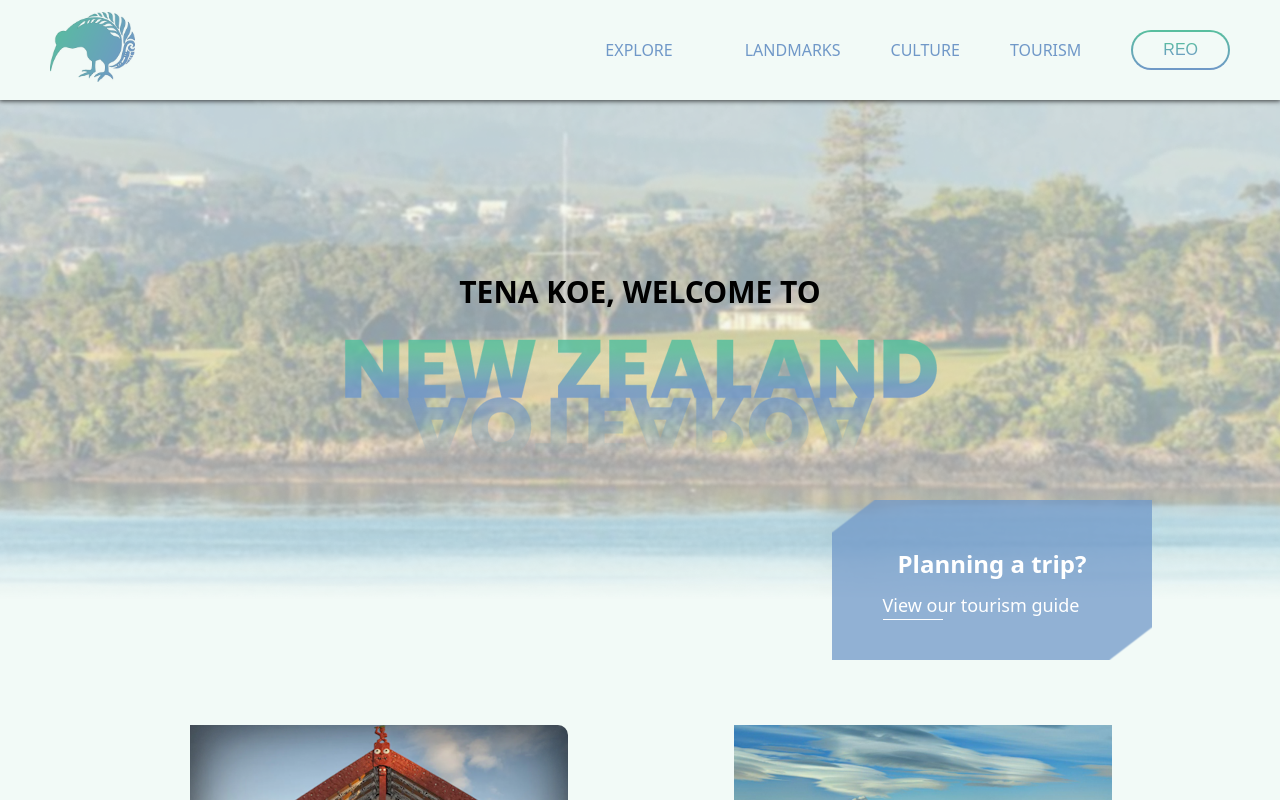
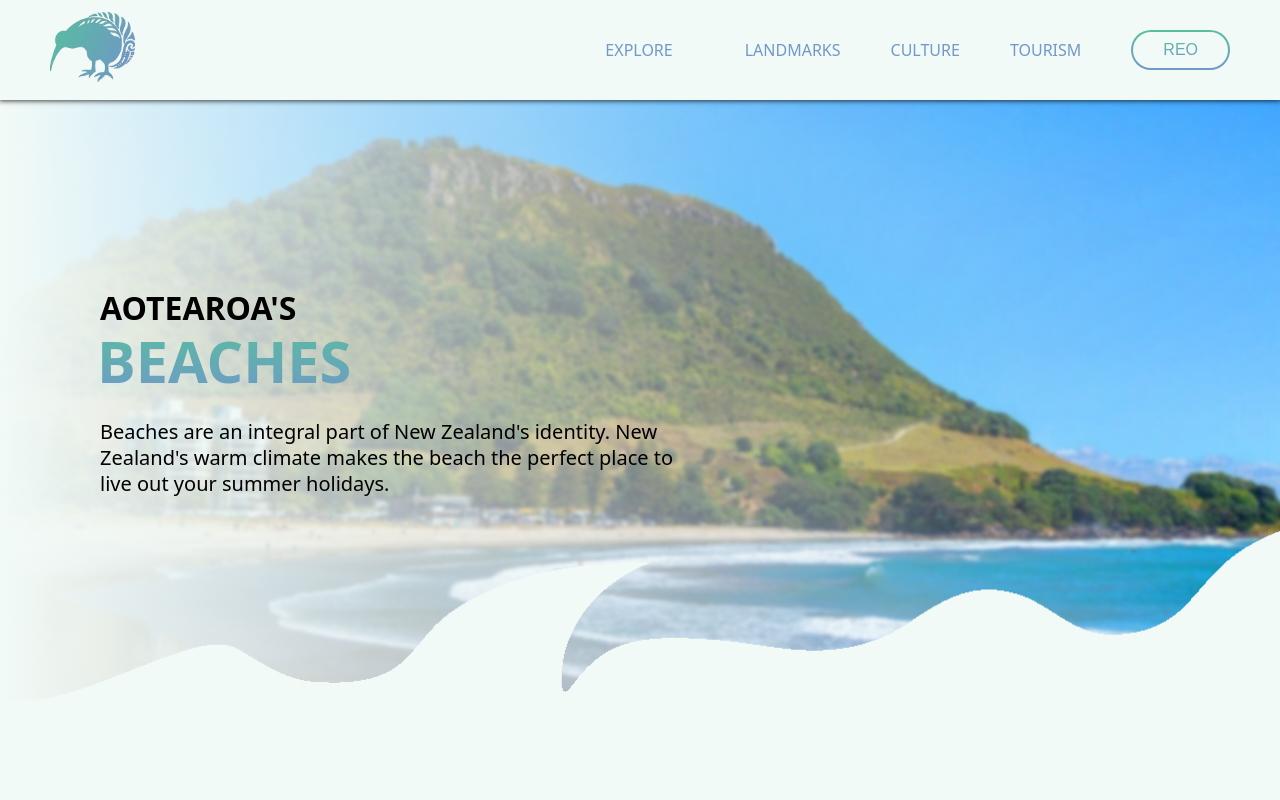
Before and after one commit to Luciism/beautiful-nz, a React (Vite) app: page /#/explore/beaches in a window 1280 px wide. Shown: the top 800 px of the page. Built offline with nearby package versions, Linux system fonts and the light colour scheme; some icons are missing.

Commit message:
fix: fixed scenery page background images not showing on build

```diff
--- a/src/App.jsx
+++ b/src/App.jsx
@@ -1,4 +1,4 @@
-import { BrowserRouter as Router, Route, Routes } from "react-router-dom";
+import { HashRouter as Router, Route, Routes } from "react-router-dom";
 import { useState } from "react";
 import { DataContext } from './DataContext';
 import './App.css';
--- a/src/components/SceneryPage/SceneryPage.jsx
+++ b/src/components/SceneryPage/SceneryPage.jsx
@@ -4,9 +4,7 @@ import './SceneryPage.css'
 const SceneryPage = ({ intro, sceneryPanels }) => {
     return (
         <div className='scenery-page'>
-            <div className="scenery-intro" style={{backgroundImage: `linear-gradient(
-                to left, transparent, var(--background)), url("${intro.backgroundImage}"
-            )`}}>
+            <div className="scenery-intro">
                 <h1 className='intro-heading'>
                     <span className='heading-line-1'>{intro.heading[0]}</span>
                     <br />
--- a/src/pages/Beaches/Beaches.css
+++ b/src/pages/Beaches/Beaches.css
@@ -1,3 +1,12 @@
-.beaches-page-wrapper .scenery-page .scenery-intro::after {
-    background-image: url("../../assets/images/wave-transition.png");
+.beaches-page-wrapper .scenery-page {
+    & .scenery-intro{
+        background-image:
+            linear-gradient(to left, transparent, var(--background)),
+            url("../../assets/images/beach-wide.jpg");
+
+        &::after {
+            background-image: url("../../assets/images/wave-transition.png");
+        }
+
+    }
 }
--- a/src/pages/Beaches/Beaches.jsx
+++ b/src/pages/Beaches/Beaches.jsx
@@ -7,7 +7,6 @@ import BeachPihaImage from "../../assets/images/beach-display-piha.jpg";
 import BeachHaheiImage from "../../assets/images/beach-display-hahei.jpg";
 import BeachHotWaterImage from "../../assets/images/beach-display-hot-water-beach.jpg";
 import SceneryPage from '../../components/SceneryPage/SceneryPage';
-const BeachWide = '/src/assets/images/beach-wide.jpg';
 
 
 const Beaches = () => {
@@ -22,8 +21,7 @@ const Beaches = () => {
                     description:
                         lang === "en"
                             ? "Beaches are an integral part of New Zealand's identity. New Zealand's warm climate makes the beach the perfect place to live out your summer holidays."
-                            : "He wāhanga nui ngā tāi ki te ahuatanga o Aotearoa. He wā kāore te makariri, he mea pai ngā tāi hei wā kaihōunu i ngā wā whakatā.",
-                    backgroundImage: BeachWide,
+                            : "He wāhanga nui ngā tāi ki te ahuatanga o Aotearoa. He wā kāore te makariri, he mea pai ngā tāi hei wā kaihōunu i ngā wā whakatā."
                 }}
                 sceneryPanels={[
                     <SceneryPanel
--- a/src/pages/Bushes/Bushes.css
+++ b/src/pages/Bushes/Bushes.css
@@ -1,3 +1,12 @@
-.bushes-page-wrapper .scenery-page .scenery-intro::after {
-    background-image: url("../../assets/images/bush-transition.png");
+.bushes-page-wrapper .scenery-page {
+    & .scenery-intro{
+        background-image:
+            linear-gradient(to left, transparent, var(--background)),
+            url("../../assets/images/bush-wide.jpg");
+
+        &::after {
+            background-image: url("../../assets/images/bush-transition.png");
+        }
+
+    }
 }
--- a/src/pages/Bushes/Bushes.jsx
+++ b/src/pages/Bushes/Bushes.jsx
@@ -7,7 +7,6 @@ import BushRangitotoSummitImage from "../../assets/images/bush-display-rangitoto
 import BushMilfordTrackImage from "../../assets/images/bush-display-milford-track.jpg";
 import BushRakiuraTrackImage from "../../assets/images/bush-display-rakiura-track.jpg";
 import SceneryPage from '../../components/SceneryPage/SceneryPage';
-const BushWide = "/src/assets/images/bush-wide.jpg";
 
 
 const Bushes = () => {
@@ -20,8 +19,7 @@ const Bushes = () => {
                     heading: lang == "en" ? ["AOTEAROA'S", "BUSHES"] : ["AOTEA ROA NGĀ", "HEREHERE"],
                     description: lang == "en"
                         ? "The \"green\" image of New Zealand is just the first brushstroke. When you delve deeper into the bush, you see the vibrant colors of its unique culture, resilience, and respect for the natural world."
-                        : "He whakaahua \"kakariki\" no Aotearoa te ahua tuatahi. Ki te whakauru atu ki ngā herehere, ka kite koe i ngā waiwai whānui o tōna ahurea motuhake, tōna kaha, me tōna whakapetapeta ki te ao tūroa.",
-                    backgroundImage: BushWide
+                        : "He whakaahua \"kakariki\" no Aotearoa te ahua tuatahi. Ki te whakauru atu ki ngā herehere, ka kite koe i ngā waiwai whānui o tōna ahurea motuhake, tōna kaha, me tōna whakapetapeta ki te ao tūroa."
                 }}
 
                 sceneryPanels={[
--- a/src/pages/Mountains/Mountains.css
+++ b/src/pages/Mountains/Mountains.css
@@ -1,3 +1,11 @@
-.mountains-page-wrapper .scenery-page .scenery-intro::after {
-    background-image: url("../../assets/images/mountains-transition.png");
+.mountains-page-wrapper .scenery-page {
+    & .scenery-intro{
+        background-image:
+            linear-gradient(to left, transparent, var(--background)),
+            url("../../assets/images/mountains-wide.jpg");
+
+        &::after {
+            background-image: url("../../assets/images/mountains-transition.png");
+        }
+    }
 }
--- a/src/pages/Mountains/Mountains.jsx
+++ b/src/pages/Mountains/Mountains.jsx
@@ -7,7 +7,6 @@ import MountainsMountTaranaki from "../../assets/images/mountains-display-mount-
 import MountainsMountCook from "../../assets/images/mountains-display-mount-cook.jpg";
 import MountainsMountNgauruhoe from "../../assets/images/mountains-display-mount-ngauruhoe.jpg";
 import SceneryPage from '../../components/SceneryPage/SceneryPage';
-const MountainsWide = "/src/assets/images/mountains-wide.jpg";
 
 
 const Mountains = () => {
@@ -21,8 +20,7 @@ const Mountains = () => {
                     description:
                         lang === "en"
                             ? "New Zealand's majestic ranges beckon explorers, offering panoramic views and a profound connection to the wild, untouched beauty of this land."
-                            : "Ka karanga ngā raupo nui o Aotearoa ki ngā kaiwhakatoro, e whakawhiwhia ana ngā tirohanga whānui me te hononga hohonu ki te ataahua o tenei whenua herekore.",
-                    backgroundImage: MountainsWide,
+                            : "Ka karanga ngā raupo nui o Aotearoa ki ngā kaiwhakatoro, e whakawhiwhia ana ngā tirohanga whānui me te hononga hohonu ki te ataahua o tenei whenua herekore."
                 }}
 
                 sceneryPanels={[
```
